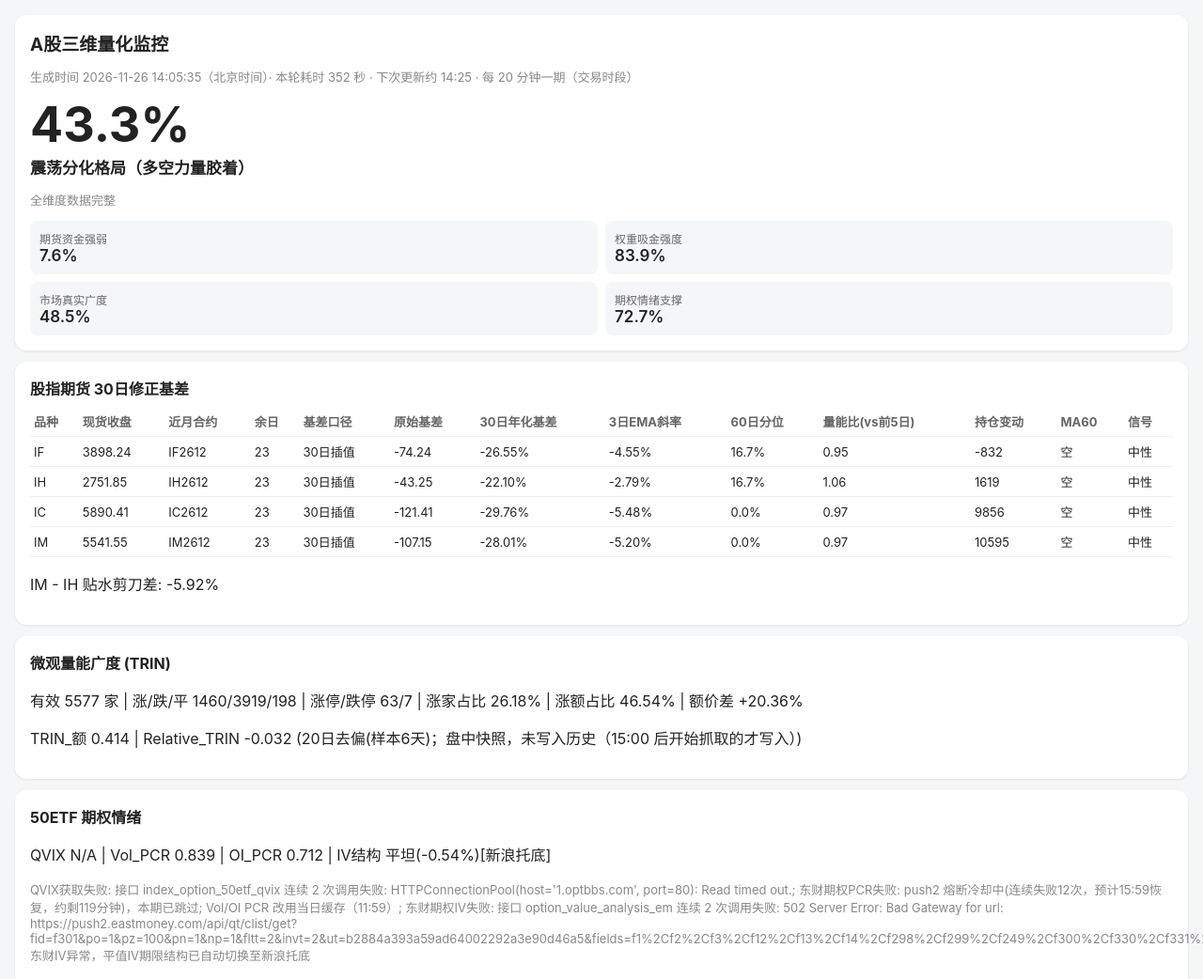
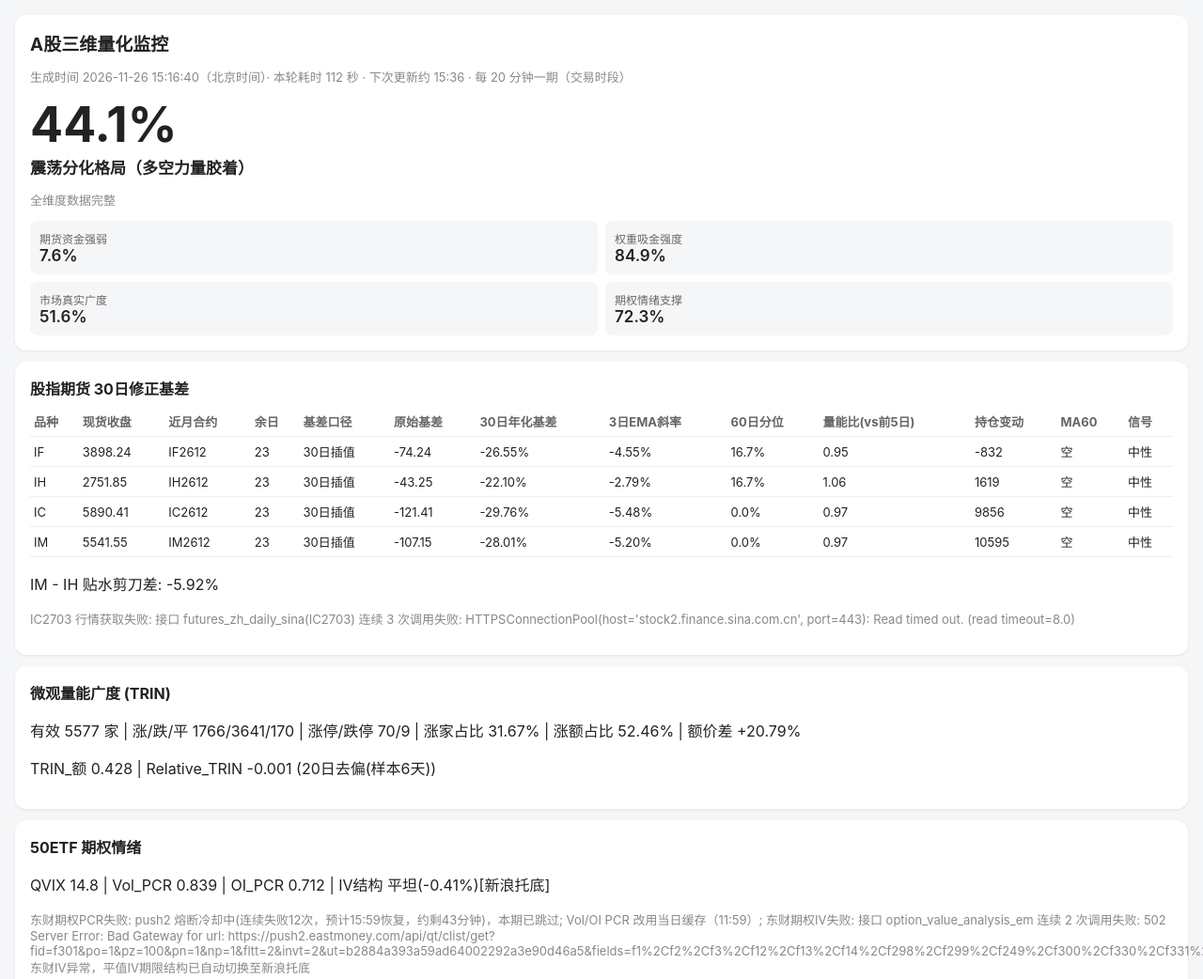
Before and after one commit to sleepy980wl/quant-resonance-monitor, a plain HTML site: page report/index.html in a window 1280 px wide. Shown: the top 1042 px of the page at 94% size. Drawn offline with Linux system fonts and the light colour scheme.

Commit message:
Monitor update 2026-11-26 07:16 UTC

```diff
--- a/monitor_data/intraday_strength_20261126.csv
+++ b/monitor_data/intraday_strength_20261126.csv
@@ -2,3 +2,4 @@ time,credibility,total_strength_pct,futures_pct,weight_capital_pct,breadth_pct,o
 2026-11-26 10:42:18,全维度数据完整,46.2,7.6,49.1,78.7,85.0,1.139,0.979,-1.57,-26.548,-5.916,0.729,,14.8,震荡分化格局（多空力量胶着）
 2026-11-26 11:59:37,全维度数据完整,44.8,7.6,79.8,58.6,72.7,0.574,0.293,15.02,-26.548,-5.916,0.839,0.712,14.8,震荡分化格局（多空力量胶着）
 2026-11-26 14:05:35,全维度数据完整,43.3,7.6,83.9,48.5,72.7,0.414,-0.032,20.36,-26.548,-5.916,0.839,0.712,,震荡分化格局（多空力量胶着）
+2026-11-26 15:16:40,全维度数据完整,44.1,7.6,84.9,51.6,72.3,0.428,-0.001,20.79,-26.548,-5.916,0.839,0.712,14.8,震荡分化格局（多空力量胶着）
--- a/monitor_data/trin_history.csv
+++ b/monitor_data/trin_history.csv
@@ -5,3 +5,4 @@ date,trin_amt,ln_trin,amt_breadth_spread
 2026-11-23,1.440689573320153,0.3651218693273064,-0.03898359533510465
 2026-11-24,0.5468124315086696,-0.6036494393712662,0.14951580207679283
 2026-11-25,0.5442659174488816,-0.6083173327193484,0.07638776524099102
+2026-11-26,0.4276605482984309,-0.8494255095318871,0.20792258458350787
--- a/report/index.html
+++ b/report/index.html
@@ -18,20 +18,20 @@ th{color:#666} .scroll{overflow-x:auto}
 .grid b{display:block;font-size:12px;color:#666;font-weight:400} .grid span{font-size:17px;font-weight:600}
 </style></head><body>
 <div class="card"><h1>A股三维量化监控</h1>
-<p class="muted">生成时间 2026-11-26 14:05:35（北京时间）· 本轮耗时 352 秒 · 下次更新约 14:25 · 每 20 分钟一期（交易时段）</p>
-<div class="score">43.3%</div>
+<p class="muted">生成时间 2026-11-26 15:16:40（北京时间）· 本轮耗时 112 秒 · 下次更新约 15:36 · 每 20 分钟一期（交易时段）</p>
+<div class="score">44.1%</div>
 <div class="regime">震荡分化格局（多空力量胶着）</div>
 <p class="muted">全维度数据完整</p>
 <div class="grid">
 <div><b>期货资金强弱</b><span>7.6%</span></div>
-<div><b>权重吸金强度</b><span>83.9%</span></div>
-<div><b>市场真实广度</b><span>48.5%</span></div>
-<div><b>期权情绪支撑</b><span>72.7%</span></div>
+<div><b>权重吸金强度</b><span>84.9%</span></div>
+<div><b>市场真实广度</b><span>51.6%</span></div>
+<div><b>期权情绪支撑</b><span>72.3%</span></div>
 </div></div>
 
-<div class="card"><h2>股指期货 30日修正基差</h2><div class='scroll'><table><thead><tr><th>品种</th><th>现货收盘</th><th>近月合约</th><th>余日</th><th>基差口径</th><th>原始基差</th><th>30日年化基差</th><th>3日EMA斜率</th><th>60日分位</th><th>量能比(vs前5日)</th><th>持仓变动</th><th>MA60</th><th>信号</th></tr></thead><tbody><tr><td>IF</td><td>3898.24</td><td>IF2612</td><td>23</td><td>30日插值</td><td>-74.24</td><td>-26.55%</td><td>-4.55%</td><td>16.7%</td><td>0.95</td><td>-832</td><td>空</td><td>中性</td></tr><tr><td>IH</td><td>2751.85</td><td>IH2612</td><td>23</td><td>30日插值</td><td>-43.25</td><td>-22.10%</td><td>-2.79%</td><td>16.7%</td><td>1.06</td><td>1619</td><td>空</td><td>中性</td></tr><tr><td>IC</td><td>5890.41</td><td>IC2612</td><td>23</td><td>30日插值</td><td>-121.41</td><td>-29.76%</td><td>-5.48%</td><td>0.0%</td><td>0.97</td><td>9856</td><td>空</td><td>中性</td></tr><tr><td>IM</td><td>5541.55</td><td>IM2612</td><td>23</td><td>30日插值</td><td>-107.15</td><td>-28.01%</td><td>-5.20%</td><td>0.0%</td><td>0.97</td><td>10595</td><td>空</td><td>中性</td></tr></tbody></table></div><p>IM - IH 贴水剪刀差: -5.92%</p></div>
-<div class="card"><h2>微观量能广度 (TRIN)</h2><p>有效 5577 家 | 涨/跌/平 1460/3919/198 | 涨停/跌停 63/7 | 涨家占比 26.18% | 涨额占比 46.54% | 额价差 +20.36%</p><p>TRIN_额 0.414 | Relative_TRIN -0.032 (20日去偏(样本6天)；盘中快照，未写入历史（15:00 后开始抓取的才写入）)</p></div>
-<div class="card"><h2>50ETF 期权情绪</h2><p>QVIX N/A | Vol_PCR 0.839 | OI_PCR 0.712 | IV结构 平坦(-0.54%)[新浪托底]</p><p class='muted'>QVIX获取失败: 接口 index_option_50etf_qvix 连续 2 次调用失败: HTTPConnectionPool(host=&#x27;1.optbbs.com&#x27;, port=80): Read timed out.; 东财期权PCR失败: push2 熔断冷却中(连续失败12次，预计15:59恢复，约剩119分钟)，本期已跳过; Vol/OI PCR 改用当日缓存（11:59）; 东财期权IV失败: 接口 option_value_analysis_em 连续 2 次调用失败: 502 Server Error: Bad Gateway for url: https://push2.eastmoney.com/api/qt/clist/get?fid=f301&amp;po=1&amp;pz=100&amp;pn=1&amp;np=1&amp;fltt=2&amp;invt=2&amp;ut=b2884a393a59ad64002292a3e90d46a5&amp;fields=f1%2Cf2%2Cf3%2Cf12%2Cf13%2Cf14%2Cf298%2Cf299%2Cf249%2Cf300%2Cf330%2Cf331%2Cf332%2Cf333%2Cf334%2Cf335%2Cf336%2Cf301%2Cf152&amp;fs=m%3A10; 东财IV异常，平值IV期限结构已自动切换至新浪托底</p></div>
-<div class="card"><h2>今日日内走势</h2><div class='scroll'><table><thead><tr><th>时间</th><th>综合强弱</th><th>盘面定性</th></tr></thead><tbody><tr><td>2026-11-26 10:42:18</td><td>46.2</td><td>震荡分化格局（多空力量胶着）</td></tr><tr><td>2026-11-26 11:59:37</td><td>44.8</td><td>震荡分化格局（多空力量胶着）</td></tr><tr><td>2026-11-26 14:05:35</td><td>43.3</td><td>震荡分化格局（多空力量胶着）</td></tr></tbody></table></div></div>
+<div class="card"><h2>股指期货 30日修正基差</h2><div class='scroll'><table><thead><tr><th>品种</th><th>现货收盘</th><th>近月合约</th><th>余日</th><th>基差口径</th><th>原始基差</th><th>30日年化基差</th><th>3日EMA斜率</th><th>60日分位</th><th>量能比(vs前5日)</th><th>持仓变动</th><th>MA60</th><th>信号</th></tr></thead><tbody><tr><td>IF</td><td>3898.24</td><td>IF2612</td><td>23</td><td>30日插值</td><td>-74.24</td><td>-26.55%</td><td>-4.55%</td><td>16.7%</td><td>0.95</td><td>-832</td><td>空</td><td>中性</td></tr><tr><td>IH</td><td>2751.85</td><td>IH2612</td><td>23</td><td>30日插值</td><td>-43.25</td><td>-22.10%</td><td>-2.79%</td><td>16.7%</td><td>1.06</td><td>1619</td><td>空</td><td>中性</td></tr><tr><td>IC</td><td>5890.41</td><td>IC2612</td><td>23</td><td>30日插值</td><td>-121.41</td><td>-29.76%</td><td>-5.48%</td><td>0.0%</td><td>0.97</td><td>9856</td><td>空</td><td>中性</td></tr><tr><td>IM</td><td>5541.55</td><td>IM2612</td><td>23</td><td>30日插值</td><td>-107.15</td><td>-28.01%</td><td>-5.20%</td><td>0.0%</td><td>0.97</td><td>10595</td><td>空</td><td>中性</td></tr></tbody></table></div><p>IM - IH 贴水剪刀差: -5.92%</p><p class='muted'>IC2703 行情获取失败: 接口 futures_zh_daily_sina(IC2703) 连续 3 次调用失败: HTTPSConnectionPool(host=&#x27;stock2.finance.sina.com.cn&#x27;, port=443): Read timed out. (read timeout=8.0)</p></div>
+<div class="card"><h2>微观量能广度 (TRIN)</h2><p>有效 5577 家 | 涨/跌/平 1766/3641/170 | 涨停/跌停 70/9 | 涨家占比 31.67% | 涨额占比 52.46% | 额价差 +20.79%</p><p>TRIN_额 0.428 | Relative_TRIN -0.001 (20日去偏(样本6天))</p></div>
+<div class="card"><h2>50ETF 期权情绪</h2><p>QVIX 14.8 | Vol_PCR 0.839 | OI_PCR 0.712 | IV结构 平坦(-0.41%)[新浪托底]</p><p class='muted'>东财期权PCR失败: push2 熔断冷却中(连续失败12次，预计15:59恢复，约剩43分钟)，本期已跳过; Vol/OI PCR 改用当日缓存（11:59）; 东财期权IV失败: 接口 option_value_analysis_em 连续 2 次调用失败: 502 Server Error: Bad Gateway for url: https://push2.eastmoney.com/api/qt/clist/get?fid=f301&amp;po=1&amp;pz=100&amp;pn=1&amp;np=1&amp;fltt=2&amp;invt=2&amp;ut=b2884a393a59ad64002292a3e90d46a5&amp;fields=f1%2Cf2%2Cf3%2Cf12%2Cf13%2Cf14%2Cf298%2Cf299%2Cf249%2Cf300%2Cf330%2Cf331%2Cf332%2Cf333%2Cf334%2Cf335%2Cf336%2Cf301%2Cf152&amp;fs=m%3A10; 东财IV异常，平值IV期限结构已自动切换至新浪托底</p></div>
+<div class="card"><h2>今日日内走势</h2><div class='scroll'><table><thead><tr><th>时间</th><th>综合强弱</th><th>盘面定性</th></tr></thead><tbody><tr><td>2026-11-26 10:42:18</td><td>46.2</td><td>震荡分化格局（多空力量胶着）</td></tr><tr><td>2026-11-26 11:59:37</td><td>44.8</td><td>震荡分化格局（多空力量胶着）</td></tr><tr><td>2026-11-26 14:05:35</td><td>43.3</td><td>震荡分化格局（多空力量胶着）</td></tr><tr><td>2026-11-26 15:16:40</td><td>44.1</td><td>震荡分化格局（多空力量胶着）</td></tr></tbody></table></div></div>
 <p class="muted">数据来源: AKShare（东财/新浪/期权实时行情）。仅供参考，不构成投资建议。报告由 quant_resonance_monitor v11 生成。</p>
 </body></html>
```
